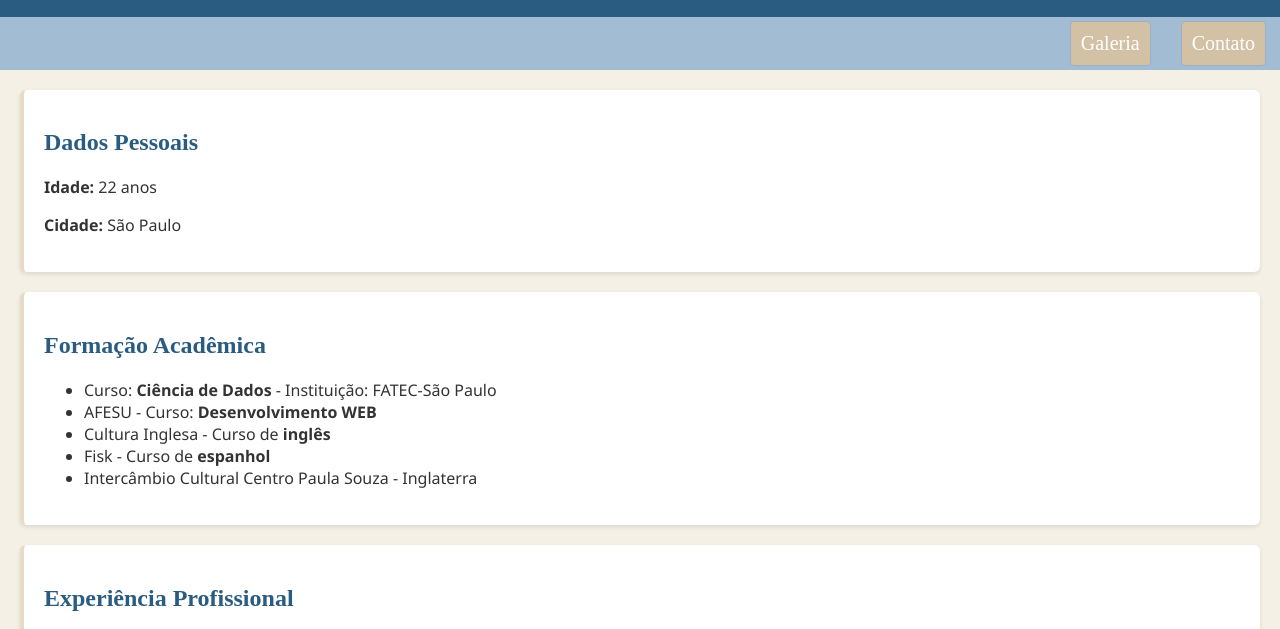
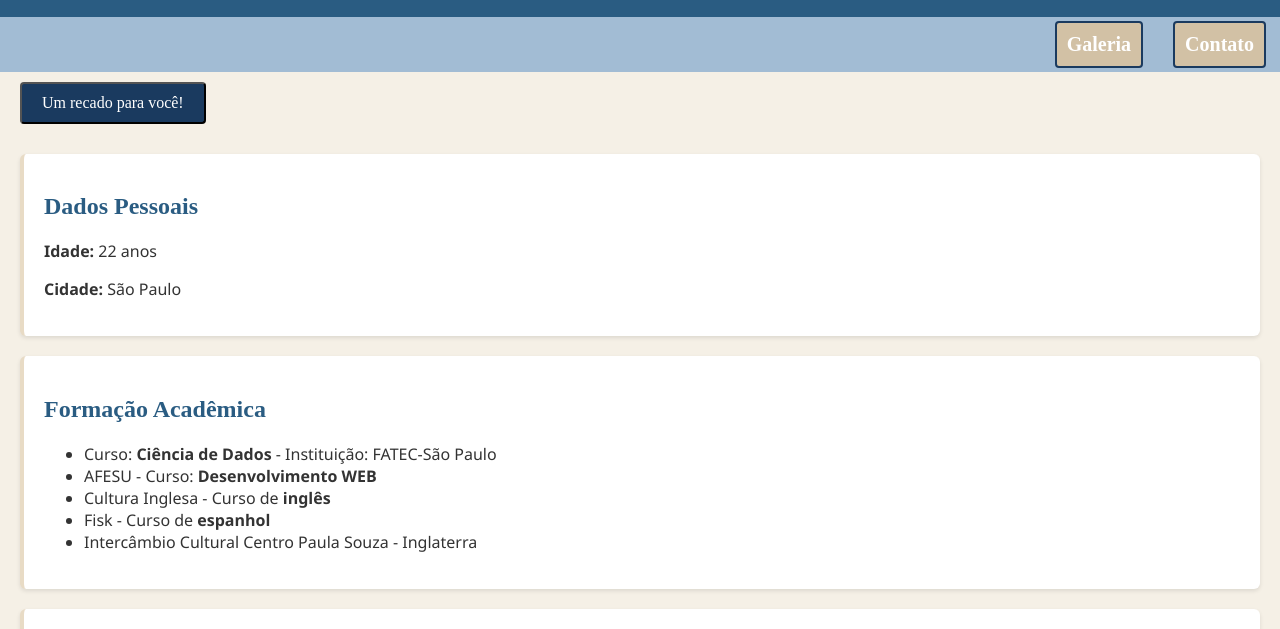
Before and after one commit to myhsjesus/AtividadePaginaCurriculo, a plain HTML site: page T1 - Desenvolvimento WEB/index.html in a window 1280 px wide. Shown: the part 136-765 px from the top of the page. Drawn offline with Linux system fonts and the light colour scheme.

Commit message:
script.js

```diff
--- a/T1 - Desenvolvimento WEB/css/style.css
+++ b/T1 - Desenvolvimento WEB/css/style.css
@@ -29,6 +29,19 @@ header img {
   border-radius: 35%;
 }
 
+button{
+  padding: 10px 20px;
+  background-color: #1A3A5F;
+  color: white;
+  border-radius: 4px;
+  cursor: pointer;
+  margin: 10px;
+  font-family: 'Lora', serif;
+  font-size: 16px;
+  margin-left: 20px;
+
+}
+
 nav ul {
   display: flex;
   justify-content: flex-end;
@@ -39,18 +52,20 @@ nav ul {
   font-family: 'Lora', serif;
   font-size: 20px;
   gap: 10px;
+
 }
 nav ul li a {
-  color: #1A3A5F;
+  color: white;
   background-color: #D2C1A5;
   text-decoration: none;
   padding: 12px 24px;
   display: block;
-  border: 1px solid #9BB0C1;
+  border: 2px solid #1A3A5F;
   border-radius: 4px;
   font-weight: 500;
   transition: all 0.3s ease;
 }
+
 
 nav ul li {
   margin: 0 10px;
--- a/T1 - Desenvolvimento WEB/index.html
+++ b/T1 - Desenvolvimento WEB/index.html
@@ -6,6 +6,7 @@
     <meta name="viewport" content="width=device-width, initial-scale=1.0">
     <title>Currículo vitae</title>
     <link rel="stylesheet" href="css/style.css">
+    <script src="js/script.js"></script>
 </head>
 <body>
     <header>
@@ -15,12 +16,15 @@
 
     <nav>
         <ul>
-            <li><a href="galeria.html">Galeria</a></li>
-            <li><a href="contato.html">Contato</a></li>
+            <li><a href="galeria.html"><strong>Galeria</strong></a></li>
+            <li><a href="contato.html"><strong>Contato</strong></a></li>
         </ul>
     </nav>
 
+    <button onclick="mensagem()">Um recado para você!</button>
+
     <main>
+
         <section>
             <h2>Dados Pessoais</h2>
             <p><strong>Idade:</strong> 22 anos</p>
@@ -55,7 +59,7 @@
         <section>
             <h2>Informações de contato</h2>
             <address>
-                <p>Email: <a href="email:marilisboa@gmail.com">marilisboa@gmail.com</a></p>
+                <p>Email: <a href="mailto:marilisboa@gmail.com">marilisboa@gmail.com</a></p>
                 <p>Telefone: <a href="tel:+55(11)40020922">55+(11)40028922</a></p>
                 <p>Linkedin: <a href="https://www.linkedin.com/in/MariLisboa/">https://www.linkedin.com/in/MariLisboa/</a></p>
             </address>
@@ -74,10 +78,9 @@
         </section>
 
         <footer>
-            <p>&copy; 2025 Mariana Albuquerque Lisboa - Trabalho 1 de Desenvolvimento WEB</p>
+            <p>&copy; 2025 Maria Luiza, Giovana e Mylena - Trabalho 1 de Desenvolvimento WEB</p>
         </footer>
     </main>
 
-
 </body>
 </html>
--- a/T1 - Desenvolvimento WEB/js/script.js
+++ b/T1 - Desenvolvimento WEB/js/script.js
@@ -0,0 +1,7 @@
+window.onload = function() {
+    alert("Seja bem-vindo(a) ao meu currículo!");
+  };
+
+  function mensagem() {
+    alert("Olá! Me chamo Mariana, sou apaixonada por tecnologia e estou estudando Ciência de Dados com muita dedicação. Meu objetivo é me profissionalizar cada vez mais!)");
+}
```
